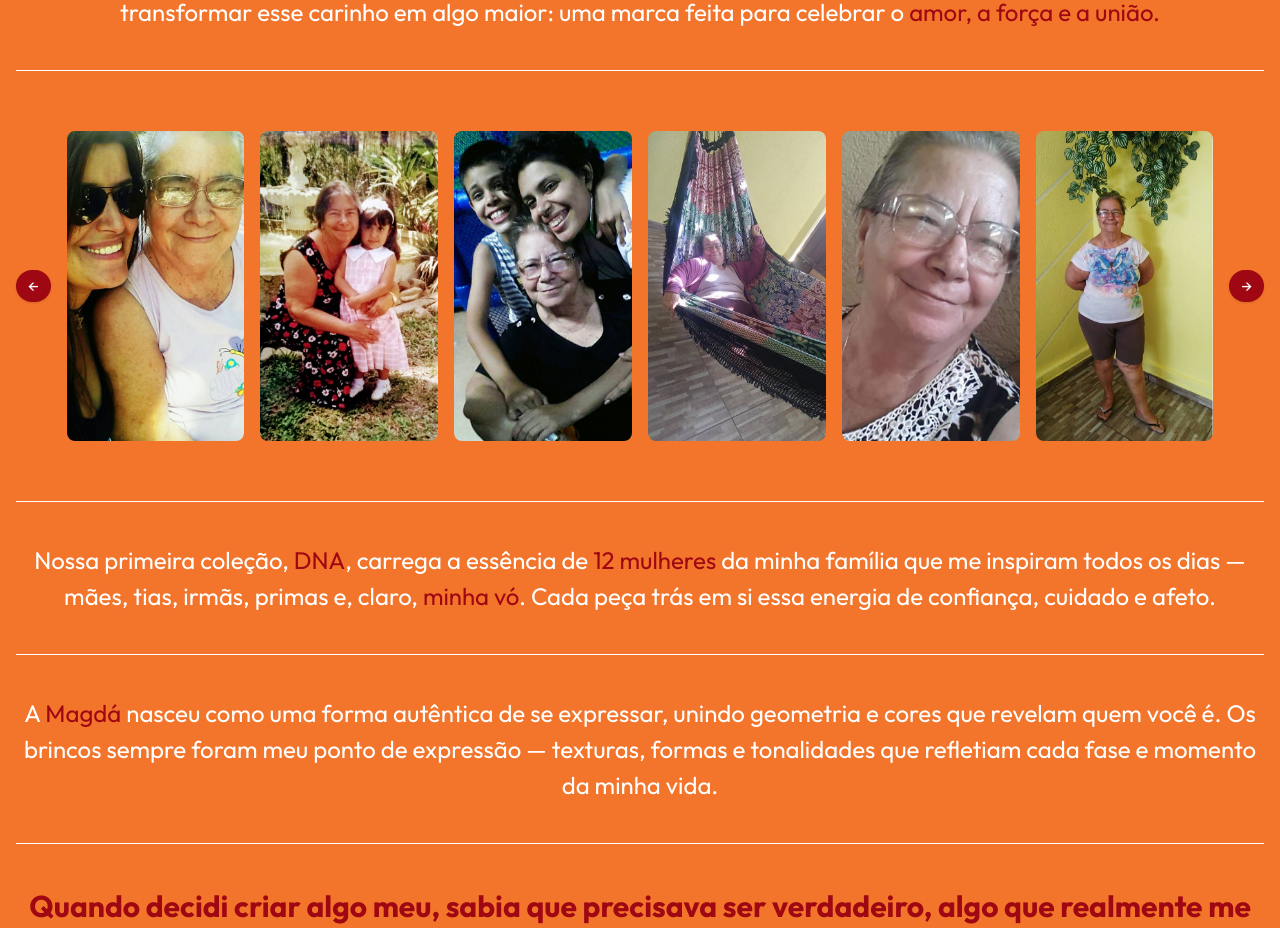
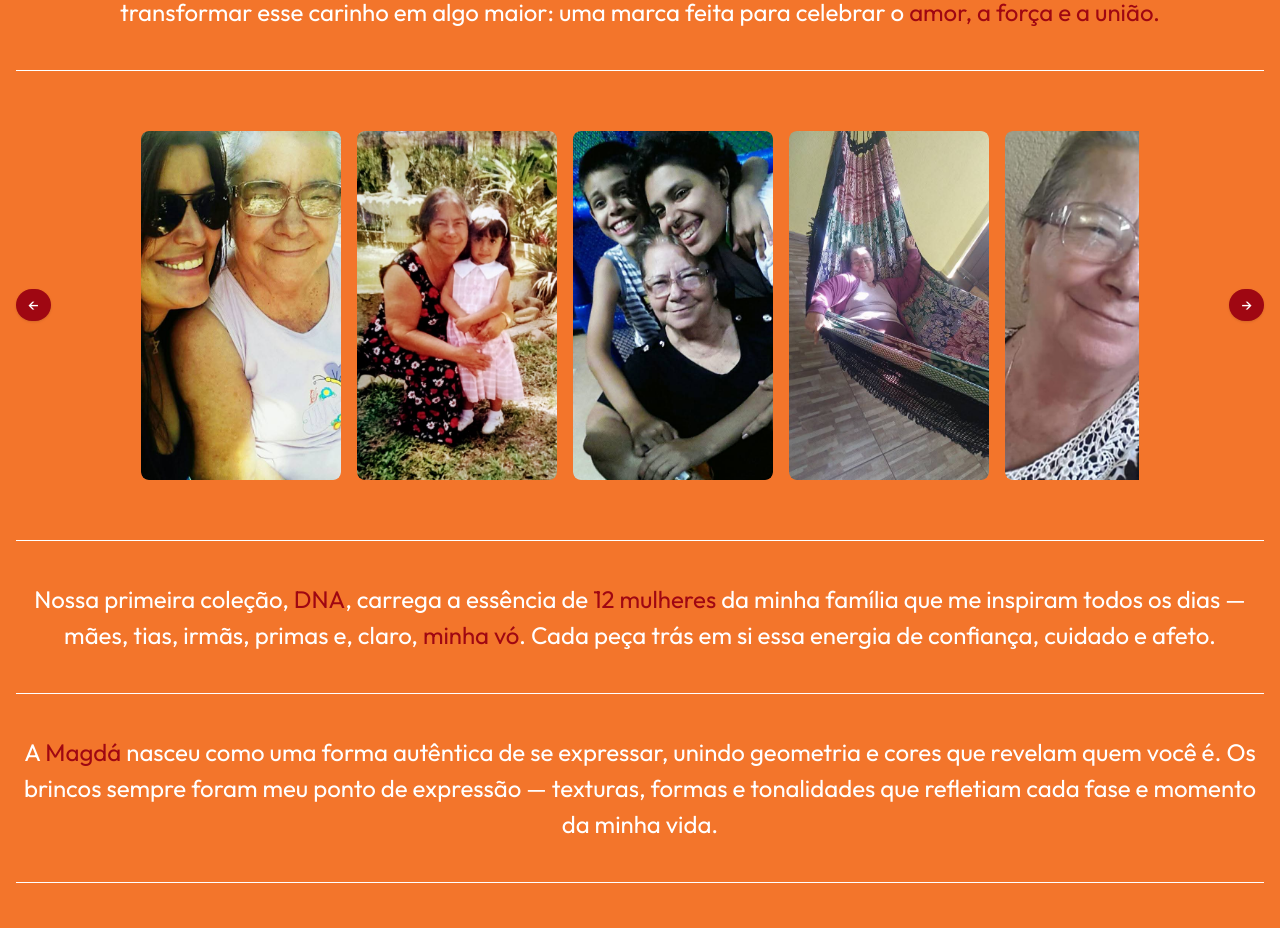
Before and after one commit to magda-earrings/magda-frontend, a Next.js app: page /settings/options/about in a window 1280 px wide. Shown: the part 800-1728 px from the top of the page. Built offline with nearby package versions, Linux system fonts and the light colour scheme.

Commit message:
feat: improve Carousel layout by adjusting button alignment and container styling

```diff
--- a/src/app/settings/options/about/page.tsx
+++ b/src/app/settings/options/about/page.tsx
@@ -212,7 +212,7 @@ function Carousel() {
 
   return (
     <div className="flex flex-col items-center gap-4 my-5">
-      <div className="flex items-center justify-center gap-4 w-full">
+      <div className="flex items-center justify-between gap-4 w-full">
         <button
           onClick={prev}
           className="bg-red-800 text-white px-3 py-1 rounded-full shadow"
@@ -223,7 +223,7 @@ function Carousel() {
 
         <div
           ref={containerRef}
-          className="grid grid-cols-2 sm:grid-cols-3 md:grid-cols-6 gap-4"
+          className="flex gap-4 w-8/10 overflow-hidden"
         >
           {order.map((idx) => {
             const src = carouselImages[idx];
@@ -240,7 +240,7 @@ function Carousel() {
                   alt={`Magda Brincos ${idx + 1}`}
                   width={200}
                   height={0}
-                  className="rounded-lg"
+                  className="rounded-lg min-w-50"
                 />
               </div>
             );
```
